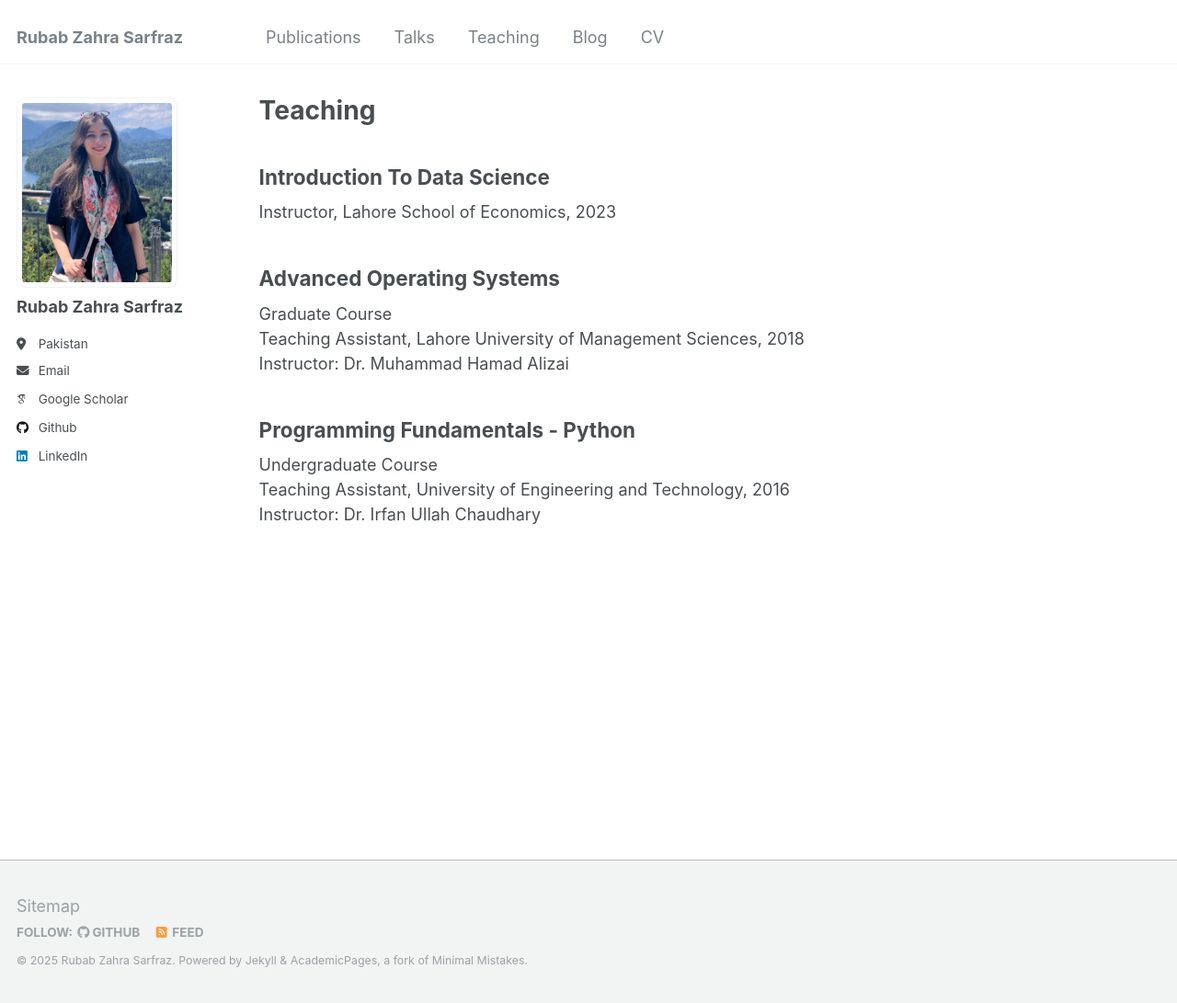
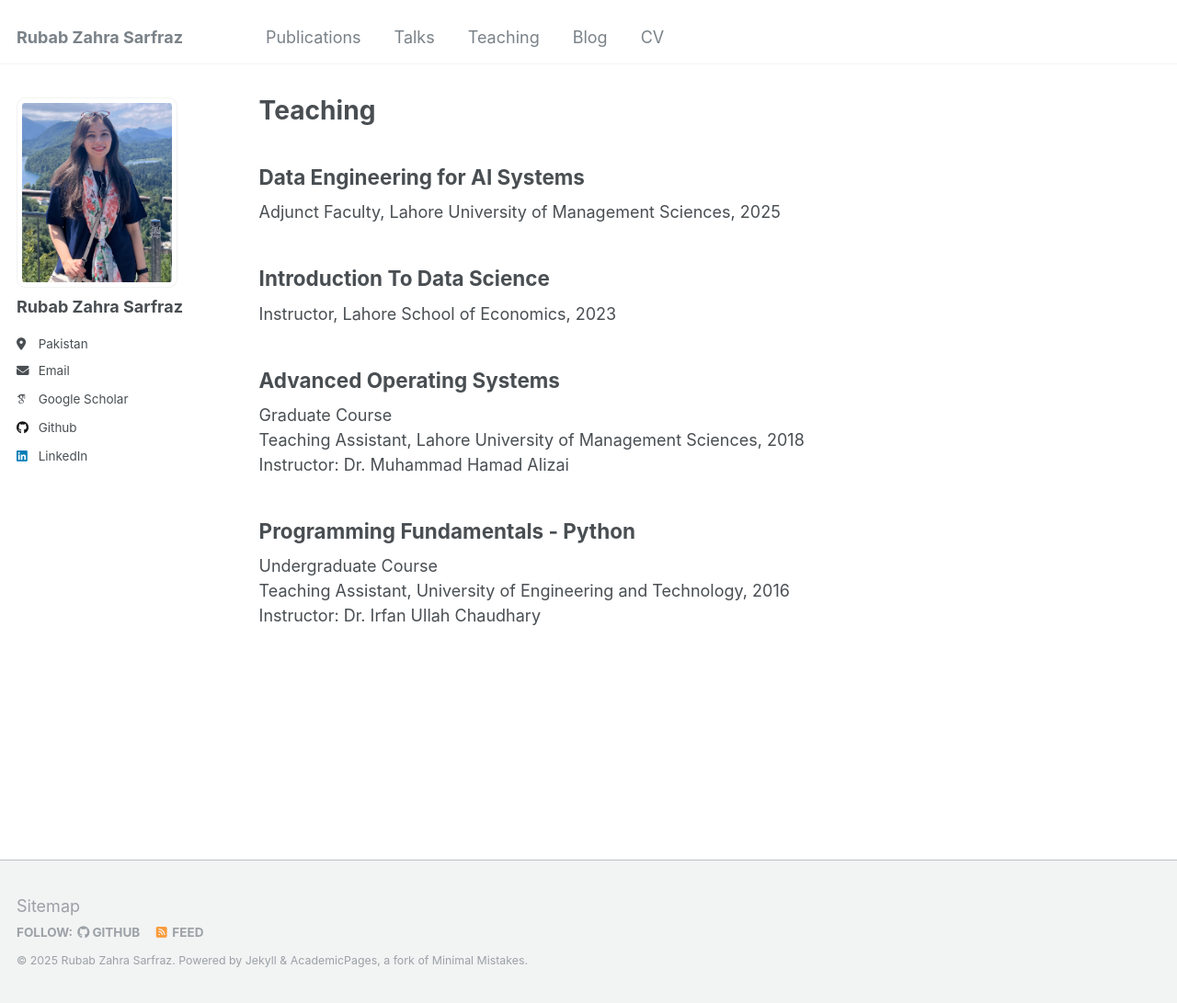
Before and after one commit to rubabzs/rubabzs.github.io, a Jekyll site: the page built from _pages/teaching.html, in a window 1280 px wide and 1091 px high. Shown: the whole window at 92% size. Built offline with Jekyll 4.4.1, drawn with Linux system fonts in a browser that asks for light colours; some web fonts are replaced.

Commit message:
added de course on teaching page

```diff
--- a/_pages/teaching.html
+++ b/_pages/teaching.html
@@ -4,6 +4,9 @@ title: "Teaching"
 permalink: /teaching/
 author_profile: true
 ---
+
+<h2> Data Engineering for AI Systems </h2>
+Adjunct Faculty, Lahore University of Management Sciences, 2025
 
 <h2> Introduction To Data Science </h2>
 Instructor, Lahore School of Economics, 2023
```
